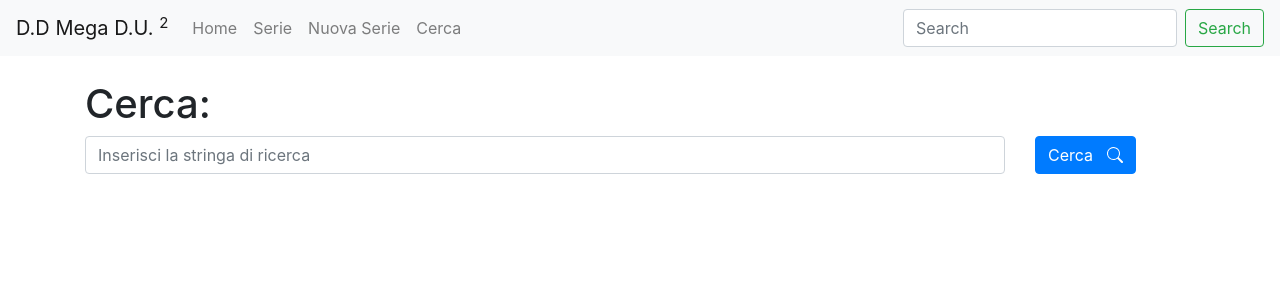
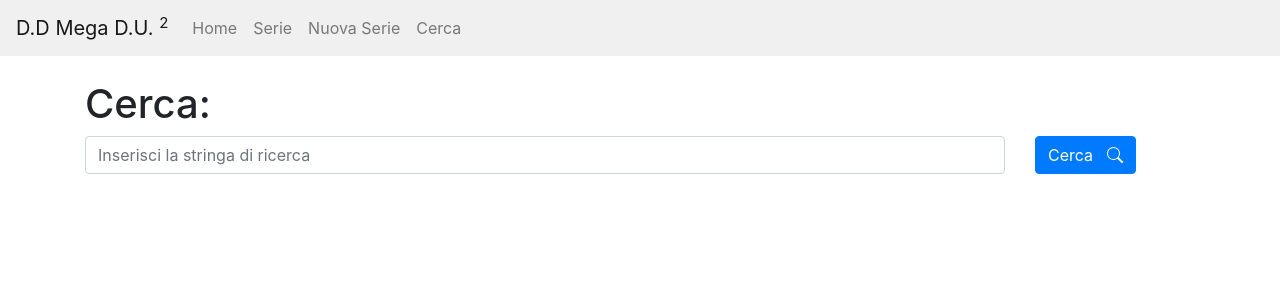
Before and after one commit to ncvescera/D.D_Mega_Du2, a Flask app: page /cerca in a window 1280 px wide. Shown: the top 300 px of the page. Run offline with Flask 2, Linux system fonts and the light colour scheme; some libraries are stand-ins or nearby versions.

Commit message:
Sistemare Navbar
Corretta Navbar

Fix #8

```diff
--- a/client/static/css/main.css
+++ b/client/static/css/main.css
@@ -13,9 +13,12 @@
 
 .rigthalign {
     text-align: right;
-    /*margin-right: 1em;*/
 }
 
 .cliccabile {
     cursor: pointer;
 }
+
+nav {
+    background-color: #F0F0F0;
+}
--- a/client/templates/layout.html
+++ b/client/templates/layout.html
@@ -24,8 +24,8 @@
 </head>
 <body>
     <header class="site-header">
-        <nav class="navbar navbar-expand-lg navbar-light bg-light">
-            <a class="navbar-brand" href="#">D.D Mega D.U. <sup>2</sup></a>
+        <nav class="navbar navbar-expand-lg navbar-light">
+            <a class="navbar-brand" href="/serie">D.D Mega D.U. <sup>2</sup></a>
             <button class="navbar-toggler" type="button" data-toggle="collapse" data-target="#navbarSupportedContent" aria-controls="navbarSupportedContent" aria-expanded="false" aria-label="Toggle navigation">
                 <span class="navbar-toggler-icon"></span>
             </button>
@@ -45,11 +45,6 @@
                         <a class="nav-link" href="/cerca">Cerca</a>
                     </li>
                 </ul>
-
-                <form class="form-inline my-2 my-lg-0">
-                    <input class="form-control mr-sm-2" type="search" placeholder="Search" aria-label="Search">
-                    <button class="btn btn-outline-success my-2 my-sm-0" type="submit">Search</button>
-                </form>
             </div>
         </nav>
     </header>
```
Also changed, not shown: server/database.db.
